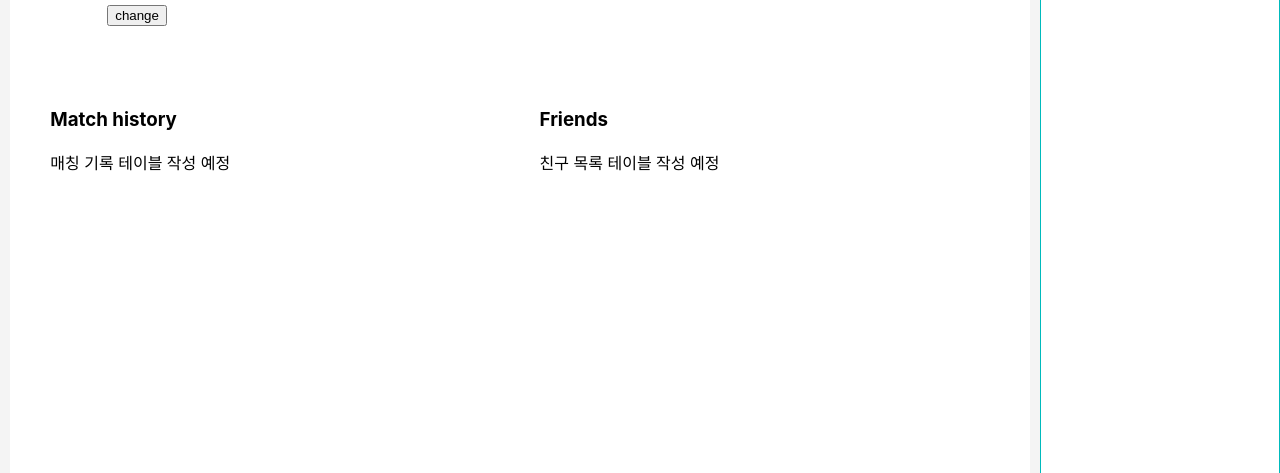
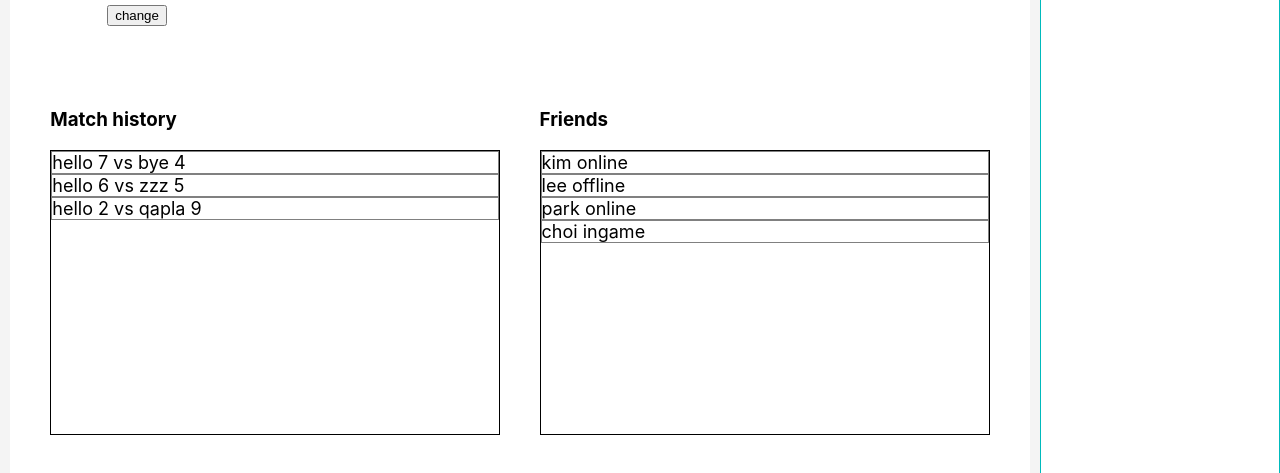
Before and after one commit to owel-dev/42-seoul, a React (Create React App) app in the folder front/client/: page /mypage in a window 1280 px wide. Shown: the part 301-774 px from the top of the page. Built offline with nearby package versions, Linux system fonts and the light colour scheme.

Commit message:
[Feat - Front] 대전기록, 친구목록 테이블 추가 #28

```diff
--- a/front/client/src/components/mypage/FriendList.tsx
+++ b/front/client/src/components/mypage/FriendList.tsx
@@ -1,10 +1,11 @@
+import FriendTable from 'components/mypage/FriendTable'
 import 'styles/mypage/FriendList.css'
 
 function FriendList(){
     return (
         <div className='friend-list'>
             <h3>Friends</h3>
-            친구 목록 테이블 작성 예정
+            <FriendTable />
         </div>
     );
 }
--- /dev/null
+++ b/front/client/src/components/mypage/FriendTable.tsx
@@ -0,0 +1,42 @@
+import 'styles/mypage/FriendTable.css'
+
+const dummy = {
+    friendList:
+        [
+            {
+                nickName : "kim",
+                status : "online"
+            },
+            {
+                nickName : "lee",
+                status : "offline"
+            },
+            {
+                nickName : "park",
+                status : "online"
+            },
+            {
+                nickName : "choi",
+                status : "ingame"
+            }
+]
+};
+
+
+function FriendTable() {
+    return (
+        <div className='friend-table'>
+            {dummy.friendList.map((element) => {
+                return (
+                    <div className='friend-row'>
+                        <span>{element.nickName} </span>
+                        <span>{element.status}</span>
+                    </div>
+                );
+            })}
+
+        </div>
+    );
+}
+
+export default FriendTable;
--- a/front/client/src/components/mypage/MatchList.tsx
+++ b/front/client/src/components/mypage/MatchList.tsx
@@ -1,10 +1,11 @@
 import 'styles/mypage/MatchList.css'
+import MatchTable from 'components/mypage/MatchTable'
 
 function MatchList() {
     return (
         <div className='match-list'>
             <h3>Match history</h3>
-            매칭 기록 테이블 작성 예정
+            <MatchTable />
         </div>
     );
 }
--- /dev/null
+++ b/front/client/src/components/mypage/MatchTable.tsx
@@ -0,0 +1,45 @@
+import 'styles/mypage/MatchTable.css'
+
+const dummy = {
+    matchList:
+        [
+            {
+                player1 : "hello",
+                player2 : "bye",
+                playerScore1 : 7,
+                playerScore2 : 4
+            },
+            {
+                player1 : "hello",
+                player2 : "zzz",
+                playerScore1 : 6,
+                playerScore2 : 5
+            },
+            {
+                player1 : "hello",
+                player2 : "qapla",
+                playerScore1 : 2,
+                playerScore2 : 9
+            }
+        ]
+};
+
+function MatchTable(){
+    return (
+        <div className='match-table'>
+            {dummy.matchList.map((element) => {
+                return (
+                    <div className='match-row'>
+                        <span>{element.player1} </span>
+                        <span>{element.playerScore1}</span>
+                        <span> vs </span>
+                        <span>{element.player2} </span>
+                        <span>{element.playerScore2}</span>
+                    </div>
+                );
+            })}
+
+        </div>
+    );
+}
+export default MatchTable;
--- /dev/null
+++ b/front/client/src/styles/mypage/FriendTable.css
@@ -0,0 +1,9 @@
+.friend-table{
+    border: 1px black solid;
+    overflow-y: scroll;
+    height: 80%;
+}
+.friend-row{
+    border: 1px grey solid;
+    font-size: large;
+}
--- /dev/null
+++ b/front/client/src/styles/mypage/MatchTable.css
@@ -0,0 +1,9 @@
+.match-table{
+    border: 1px black solid;
+    overflow-y: scroll;
+    height: 80%;
+}
+.match-row{
+    border: 1px grey solid;
+    font-size: large;
+}
```
